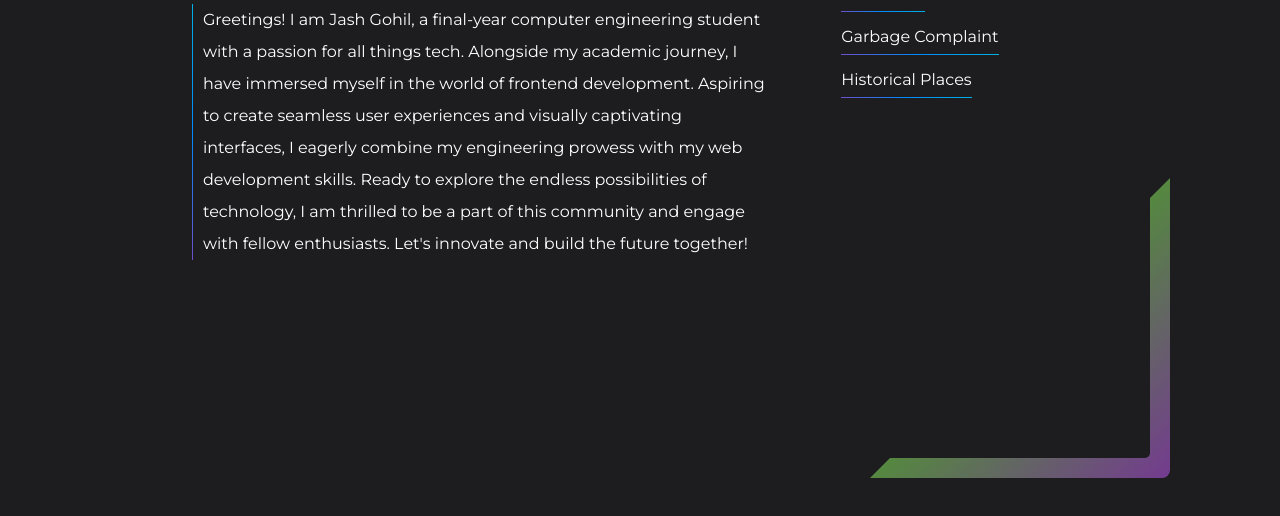
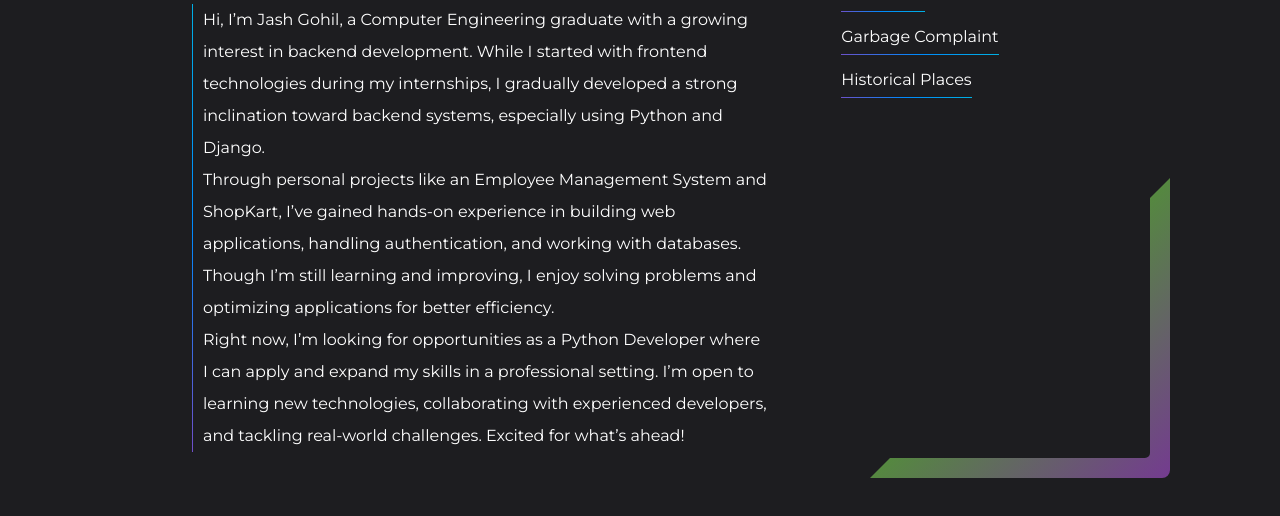
Before and after one commit to Jash1709/portfolio, a plain HTML site: page index.html in a window 1280 px wide. Shown: the part 318-834 px from the top of the page. Drawn offline with Linux system fonts and the light colour scheme; a script that the page names is missing.

Commit message:
Update index.html

```diff
--- a/index.html
+++ b/index.html
@@ -38,7 +38,11 @@
             <div class="left-display" id="left">
                 <h1>Welcome</h1>
                 <p>
-                    Greetings! I am Jash Gohil, a final-year computer engineering student with a passion for all things tech. Alongside my academic journey, I have immersed myself in the world of frontend development. Aspiring to create seamless user experiences and visually captivating interfaces, I eagerly combine my engineering prowess with my web development skills. Ready to explore the endless possibilities of technology, I am thrilled to be a part of this community and engage with fellow enthusiasts. Let's innovate and build the future together!
+                    Hi, I’m Jash Gohil, a Computer Engineering graduate with a growing interest in backend development. While I started with frontend technologies during my internships, I gradually developed a strong inclination toward backend systems, especially using Python and Django.
+<br>
+Through personal projects like an Employee Management System and ShopKart, I’ve gained hands-on experience in building web applications, handling authentication, and working with databases. Though I’m still learning and improving, I enjoy solving problems and optimizing applications for better efficiency.
+<br>
+Right now, I’m looking for opportunities as a Python Developer where I can apply and expand my skills in a professional setting. I’m open to learning new technologies, collaborating with experienced developers, and tackling real-world challenges. Excited for what’s ahead!
                 </p>
             </div>
             <div class="project">
```
